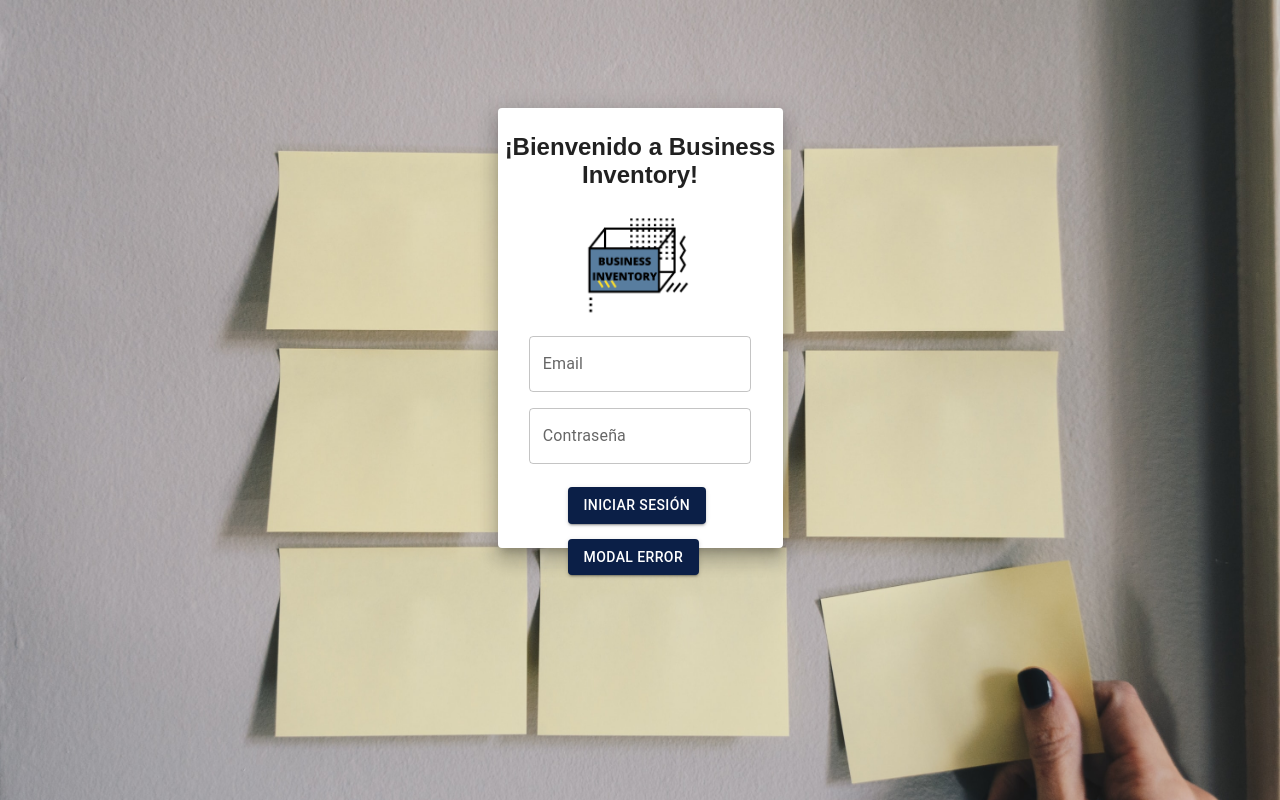
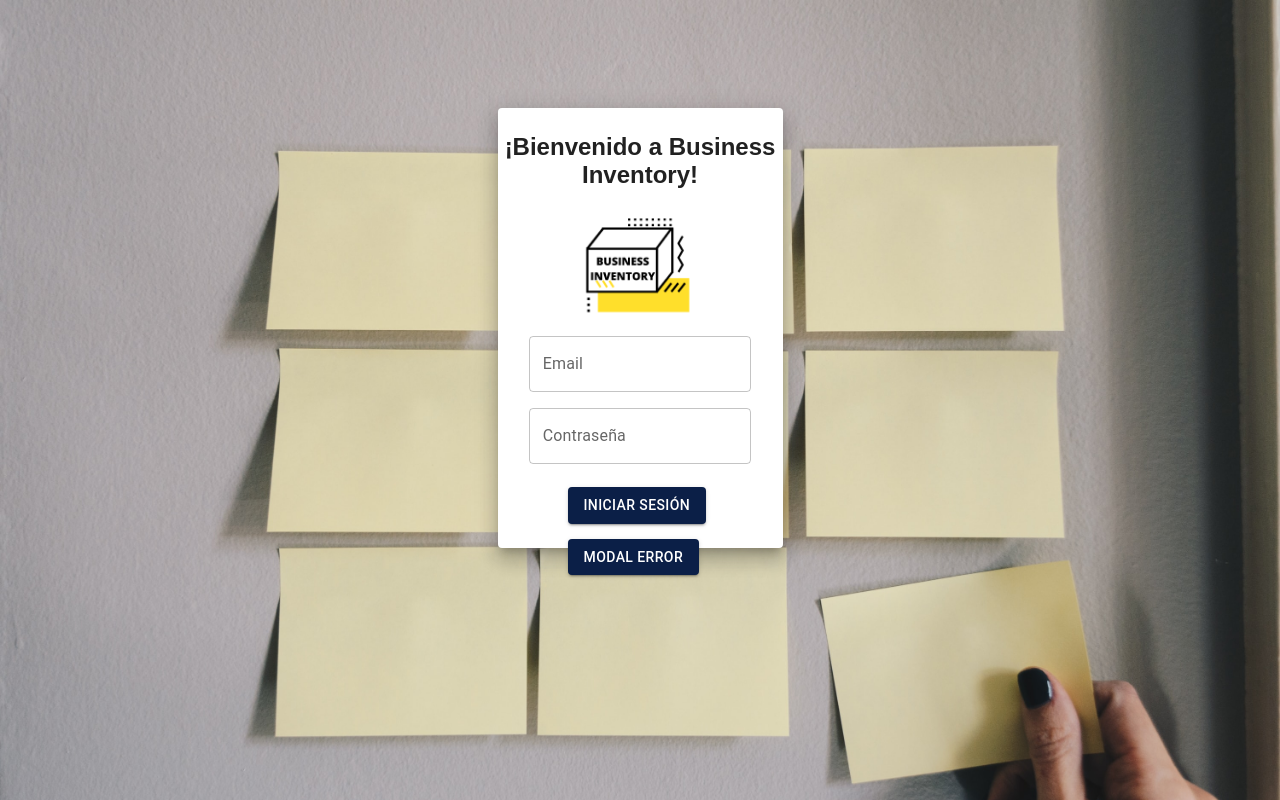
Before and after one commit to Sussanara/ADT, a React (Create React App) app: page / in a window 1280 px wide. Built offline with nearby package versions, Linux system fonts and the light colour scheme.

Commit message:
Logo actualizado

```diff
--- a/src/admin/Register.js
+++ b/src/admin/Register.js
@@ -6,6 +6,7 @@ import Stack from '@mui/material/Stack';
 import Button from '@mui/material/Button';
 import Paper from '@mui/material/Paper';
 import BS3 from "../asset/BS3.png";
+import BS2 from "../asset/BS2.png";
 
 function Register() {
   return (
@@ -23,7 +24,7 @@ function Register() {
     >
       <Paper elevation={12} sx={{ maxWidth: 280, maxHeight: 480, marginLeft: 3, margin: 2 }}>
       <h2 className="account">Crea una cuenta</h2>
-      <img src={BS3} alt="" style={{ height: "120px" }} />
+      <img src={BS2} alt="" style={{ height: "120px" }} />
       <Box
         component="form"
         sx={{
--- a/src/shared_component/Login.js
+++ b/src/shared_component/Login.js
@@ -5,8 +5,8 @@ import TextField from '@mui/material/TextField';
 import Stack from '@mui/material/Stack';
 import Button from '@mui/material/Button';
 import Paper from '@mui/material/Paper';
+import BS3 from "../asset/BS3.png";
 import BS2 from "../asset/BS2.png";
-import BS3 from "../asset/BS3.png";
 import Modal from '@mui/material/Modal';
 import Typography from '@mui/material/Typography';
 
@@ -48,7 +48,7 @@ function Login() {
       >
         <Paper elevation={12} sx={{ maxWidth: 285, maxHeight: 450, marginLeft: 3, margin: 2 }}>
           <h2 className="account">¡Bienvenido a Business Inventory!</h2>
-          <img src={BS3} alt="" style={{ height: "120px" }} />
+          <img src={BS2} alt="" style={{ height: "120px" }} />
           <Box
             component="form"
             sx={{
```
Also changed, not shown: src/asset/BS2.png.
